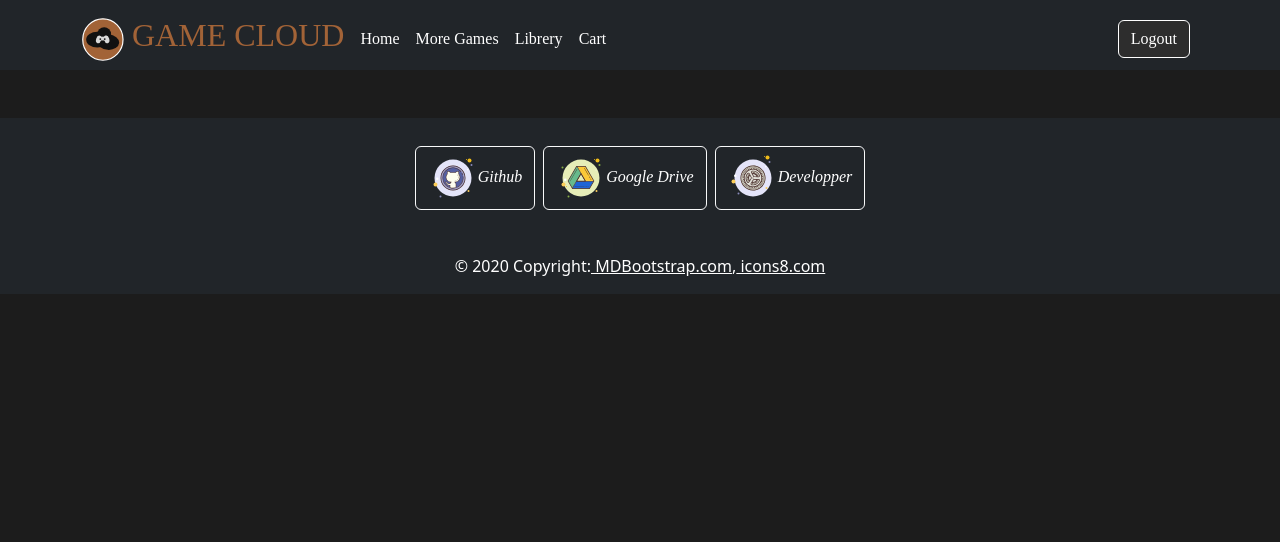
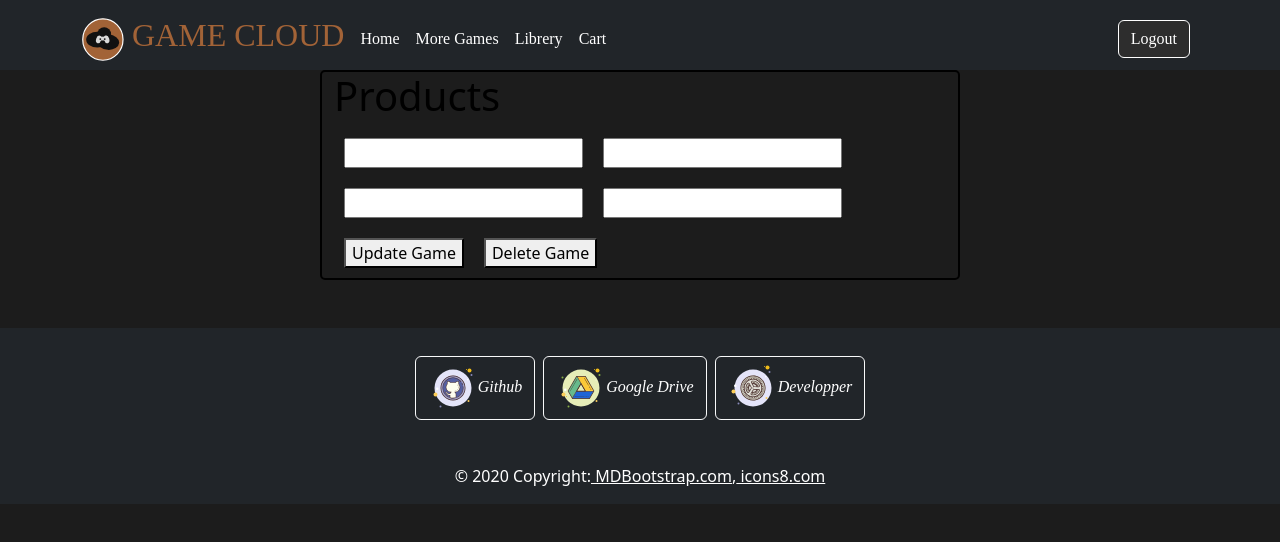
Before and after one commit to EmilioCarreiraOWI/Carreira_Carreira_221350_DV200_End_Term_3_Project, a React (Create React App) app in the folder emiliocarreira-term-three/: page /update/1 in a window 1280 px wide. Shown: the top 542 px of the page. Built offline with nearby package versions, Linux system fonts and the light colour scheme; no server answers.

Commit message:
sad progress

```diff
--- a/emiliocarreira-term-three/src/App.js
+++ b/emiliocarreira-term-three/src/App.js
@@ -11,7 +11,7 @@ import BasicFooter from './componets/Footer';
 import Login from './pages/Login';
 import SignUp from './pages/SignUp';
 import AddGame from './pages/AddGame';
-// import FormUpdate from './componets/update';
+import FormUpdate from './pages/UpdateGame';
 
 
 
@@ -37,7 +37,7 @@ function App() {
         <Route path='/Login.js' element= { <Login/> } />
         <Route path='/SignUp.js' element= { <SignUp/> } />
         <Route path='/AddGame.js' element= { <AddGame/> } />
-        {/* <Route path='/update/:id' element={<FormUpdate />} /> */}
+        <Route path='/update/:id' element={<FormUpdate />} />
 
 
 
--- a/emiliocarreira-term-three/src/componets/GameCard.js
+++ b/emiliocarreira-term-three/src/componets/GameCard.js
@@ -30,8 +30,8 @@ const GameCard = ({ game }) => {
                         <strong className="headings">Game Price: </strong><br /><p className="normal-text">{game.price}</p><br />
                         </MDBCardText>
                         <MDBCardText >
-                        <Button className="mx-2" varient="danger" onClick={() => handleDelete(game._id)}>Delete</Button>
-                        <Link to={`/update/${product._id}`} className="btn btn-sm btn-success me-2">Update</Link>
+                        <Button className="mx-2 btn-danger" onClick={() => handleDelete(game._id)}>Delete</Button>
+                        <Link to={`/update/${game._id}`} className="btn btn-success me-2">Update</Link>
                         </MDBCardText>
                     </MDBCardBody>
                     </MDBCol>
--- a/emiliocarreira-term-three/src/pages/UpdateGame.js
+++ b/emiliocarreira-term-three/src/pages/UpdateGame.js
@@ -6,16 +6,16 @@ function FormUpdate() {
 
     const [Name, setName] = useState();
     const [Price, setPrice] = useState();
-    const [date, setDate] = useState();
-    const [image, setImage] = useState();
-    const [ganre, setGanre] = useState();
-    const [info, setInfo] = useState();
+    const [Date, setDate] = useState();
+    const [Image, setImage] = useState();
+    const [Ganre, setGanre] = useState();
+    const [Info, setInfo] = useState();
 
 
     const {id}=useParams()
 
-    const [products, setProducts] = useState([]);
-    const [selectedProduct, setSelectedProduct] = useState({});
+    const [game, setGame] = useState([]);
+    const [selected, setSelected] = useState({});
     const navigate= useNavigate()
 
     const style = {
@@ -25,52 +25,52 @@ function FormUpdate() {
     useEffect(() => {
         axios.get('http://localhost:5000/api/form/'+id)
             .then((res) => {
-                setProducts(res.data)
+                setGame(res.data)
 
             })
             .catch()
     })
 
-    const updateProduct=(e)=>{
+    const update=(e)=>{
         e.preventDefault()
-        let payload = { name: productName, price: productPrice, stock: productStock, category: productCategory }
-        axios.patch('http://localhost:5000/api/form/'+id, payload)
+        let payload = { name: Name, price: Price, date: Date, ganre: Ganre, image: Image, info: Info }
+        axios.patch('http://localhost:5000/api/games/'+id, payload)
         .then(res=>{
             console.log('userEditSuccessfully')
-            navigate('/form')
+            navigate('/AddGame')
         })
     }
 
     return (
 
         <div style={{ border: "2px black solid", margin: 'auto', borderRadius: '5px', width: "50%" }} className="container">
-            <form onSubmit={updateProduct}>
+            <form onSubmit={update}>
                 <div className="form">
                     <h1 style={{ color: "black" }} >Products</h1>
                     <div >
                         <input style={style}
                             type="text"
-                            placeholder= {products.name}
-                            onChange={(e => setProductName(e.target.value))}
+                            placeholder= {game.name}
+                            onChange={(e => setName(e.target.value))}
                         />
                         <input style={style}
                             type="number"
-                            placeholder={products.price}
-                            onChange={(e => setProductPrice(e.target.value))}
+                            placeholder={game.price}
+                            onChange={(e => setPrice(e.target.value))}
                         />
                         <input style={style}
                             type="number"
-                            placeholder={products.stock}
-                            onChange={(e => setProductStock(e.target.value))}
+                            placeholder={game.stock}
+                            onChange={(e => setDate(e.target.value))}
                         />
                         <input style={style}
                             type="text"
-                            placeholder={products.category}
-                            onChange={(e => setProductCategory(e.target.value))}
+                            placeholder={game.category}
+                            onChange={(e => setGanre(e.target.value))}
                         />
 
-                        <button onClick={e=>updateProduct(e)} style={style}>Update Product</button>
-                        <button style={style}>Delete Product</button>
+                        <button onClick={e=>update(e)} style={style}>Update Game</button>
+                        <button style={style}>Delete Game</button>
                     </div>
                 </div>
             </form>
```
